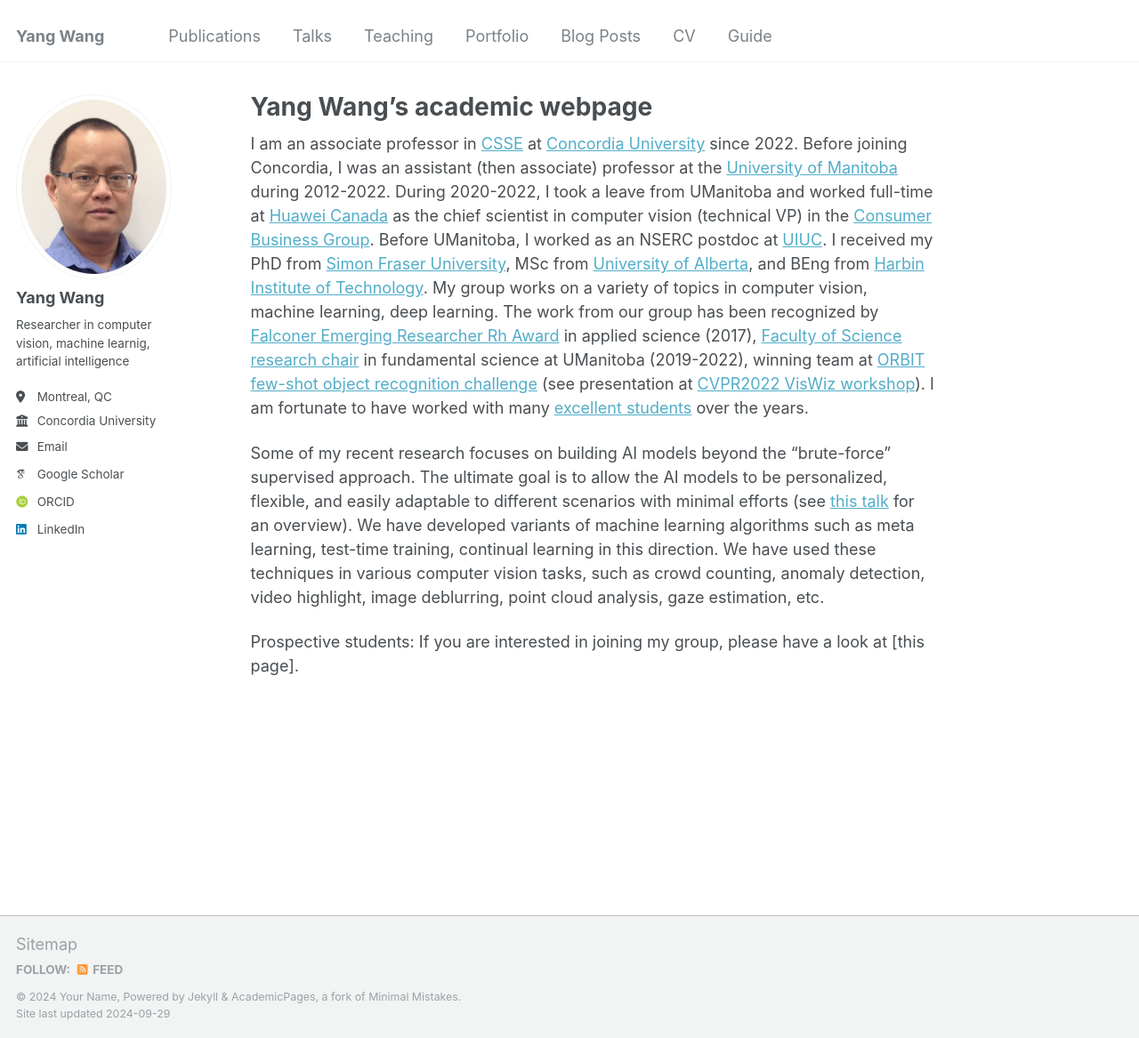
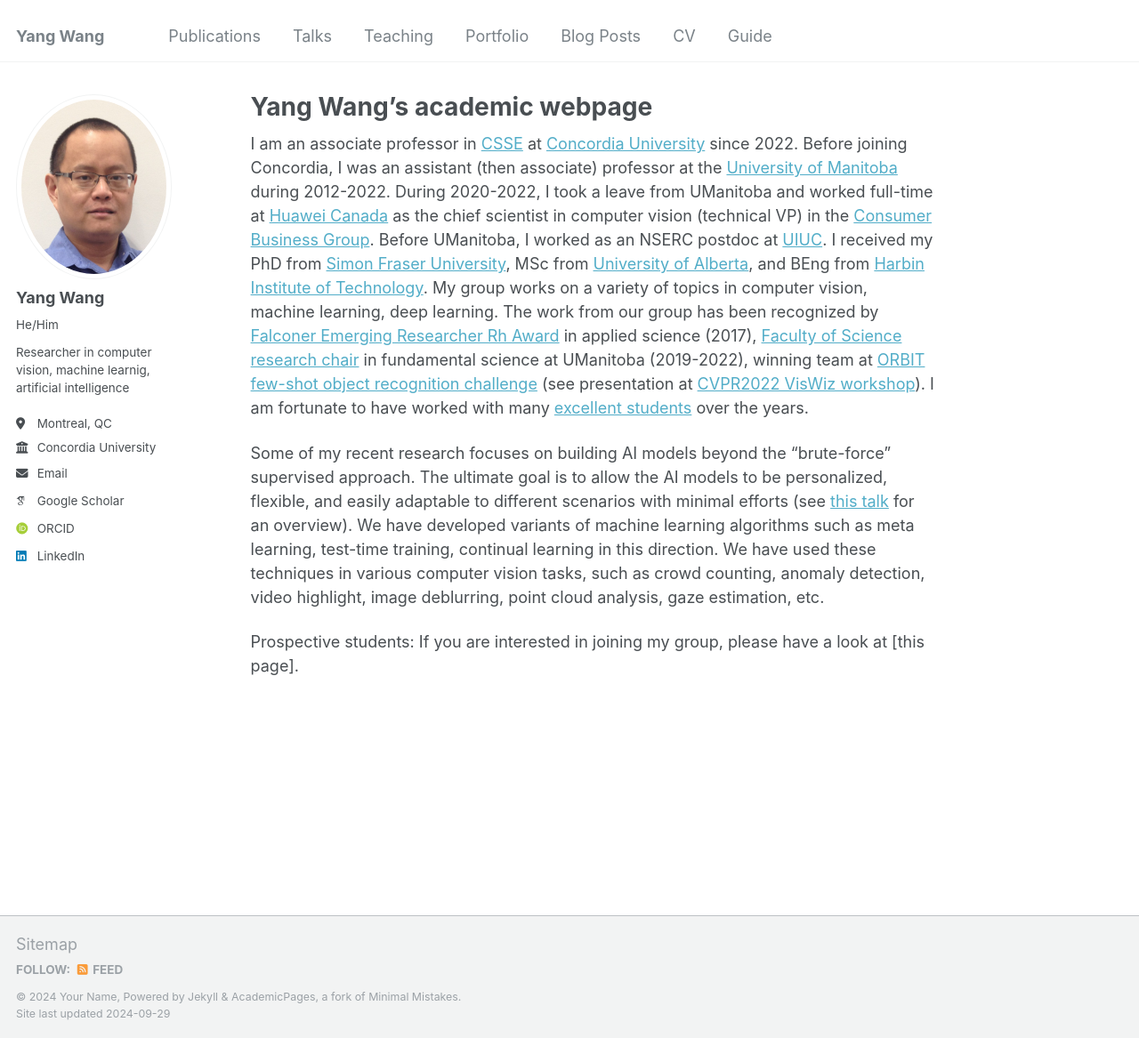
Before and after one commit to kywang/kywang.github.io, a Jekyll site: the page built from _pages/about.md, in a window 1280 px wide and 1167 px high. Shown: the whole window at 89% size. Built offline with Jekyll 4.4.1, drawn with Linux system fonts in a browser that asks for light colours; some web fonts are replaced.

Commit message:
Update _config.yml

```diff
--- a/_config.yml
+++ b/_config.yml
@@ -23,7 +23,7 @@ author:
   # Biographic information
   avatar           : "profile.jpg"
   name             : "Yang Wang"
-  pronouns         : # example: "she/her"
+  pronouns         : "He/Him"
   bio              : "Researcher in computer vision, machine learnig, artificial intelligence"
   location         : "Montreal, QC"
   employer         : "Concordia University"
```
